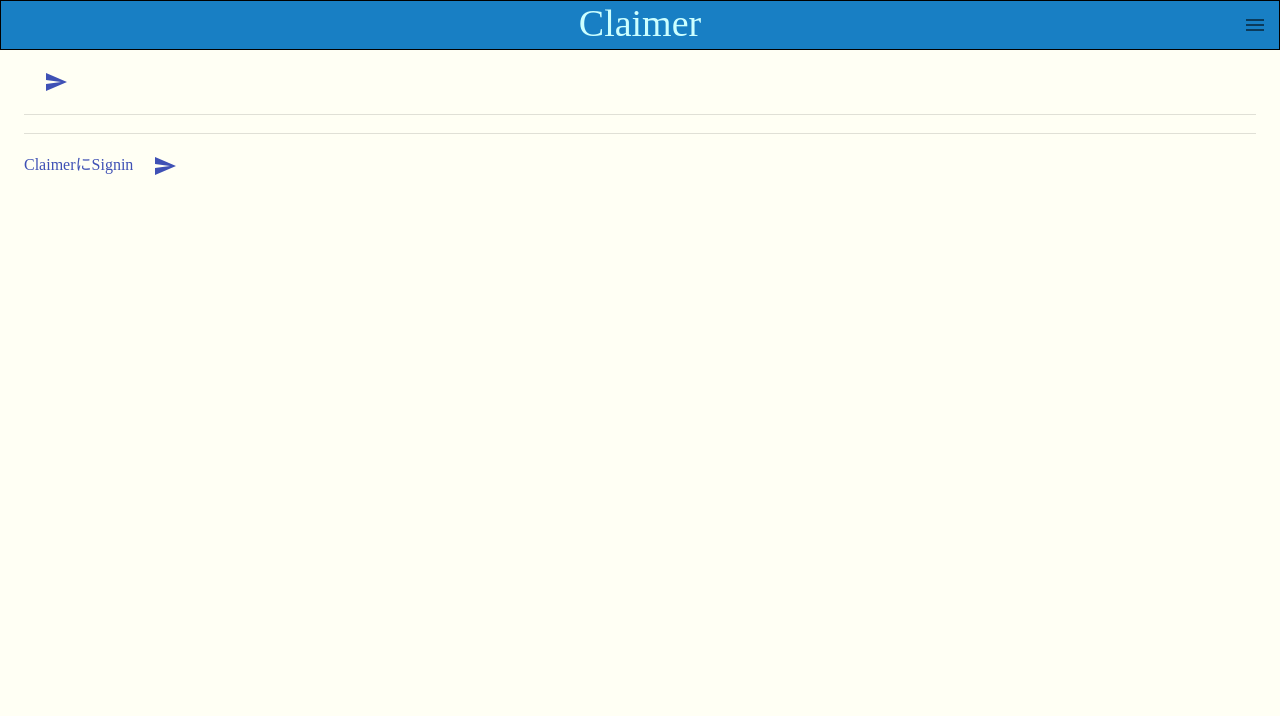
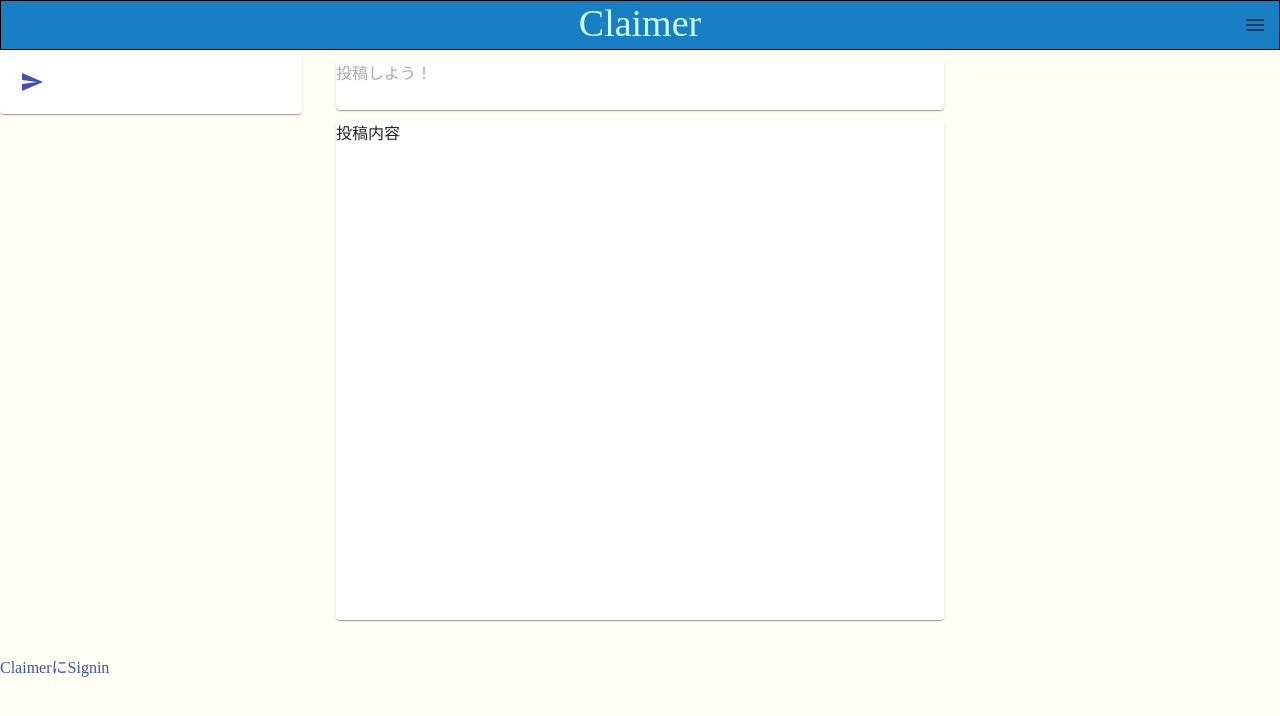
Before and after one commit to 3-month-developmant/front, a React (Create React App) app: page / in a window 1280 px wide. Shown: the top 716 px of the page. Built offline with nearby package versions, Linux system fonts and the light colour scheme.

Commit message:
ホーム画面デザイン

```diff
--- a/public/main.css
+++ b/public/main.css
@@ -14,7 +14,23 @@
     justify-content: center;
 }
 .post{
-    border:#187FC4;
+    /*border:#187FC4;*/
+    /*display: block;*/
+
+    /*margin:0 auto;*/
+    /*margin-left:auto;*/
+    /*width:50%;*/
+    margin-top:5%;
+    position:relative;
+}
+.message{
+    color:#AAAAAA;
+    text-align: center;
+
+}
+.postpaper{
+
+    position: relative;
 }
 @media(min-width:481px){
     #head{
--- a/src/component/Home.jsx
+++ b/src/component/Home.jsx
@@ -1,7 +1,7 @@
 import React from 'react';
 import ReactDOM from 'react-dom';
 import Typography from '@material-ui/core/Typography';
-import { Container } from '@material-ui/core';
+import { Container, Paper } from '@material-ui/core';
 import Link from '@material-ui/core/Link';
 import Box from '@material-ui/core/Box';
 import Button from '@material-ui/core/Button';
@@ -14,17 +14,26 @@
 const useStyles = makeStyles((theme) => ({
     button: {
       margin: theme.spacing(1),
-    },
+    },topPostMark:{
+        alignItems:'right'
+    },root: {
+        flexGrow: 1,
+    }
 }));
 
 const handleClick=(e)=>{
 
 }
+const handleClickPost=(e)=>{
+    window.alert("post");
+}
 const Home=()=>{
     const classes = useStyles();
     return(
-        <Container>
-            <span class="post">
+        <div className={classes.root}>
+            <Grid container spacing={3}>
+                <Grid item xs={3} style={{height:'100%'}}>
+                    <Paper>
                     <IconButton
                         variant="contained"
                         color="primary"
@@ -34,33 +43,48 @@
                     >
                         <SendIcon/>
                     </IconButton>
-            </span>
+                    </Paper>
 
-            <Grid
-                Container
-                direction="row"
-                justify="center"
-                alignItems="center"
-            >
 
                 </Grid>
-            <Divider />
-            <Box component="span" m={1}>
-            </Box>
-            <Divider />
-            <Link href='/Signin'>ClaimerにSignin</Link>
-            <span class="post">
+                <Grid item xs={6}>
+
+                <Paper onClick={handleClickPost}
+                style={{flexDirection: '',justifyContent:'flex-end',height:50,margin:10}}>
+                    <span class="message">
+                    投稿しよう！
+                    </span>
+                {/*
                 <IconButton
+
                     variant="contained"
                     color="primary"
                     disableElevation
                     className={classes.button}
+
                     onClick={handleClick}
                 >
                     <SendIcon/>
-                </IconButton>
+                </IconButton>*/
+                }
+
+                </Paper>
+                <Paper style={{height:500,margin:10}}>
+                    投稿内容
+                </Paper>
+                </Grid>
+                <Grid item xs={6}>
+
+                </Grid>
+            </Grid>
+
+            <Link href='/Signin'>ClaimerにSignin</Link>
+            <span class="post">
+
             </span>
-        </Container>
+        </div>
+
+
     );
 }
 export default Home;
```
Lines whose indentation alone changed are shown as unchanged.
